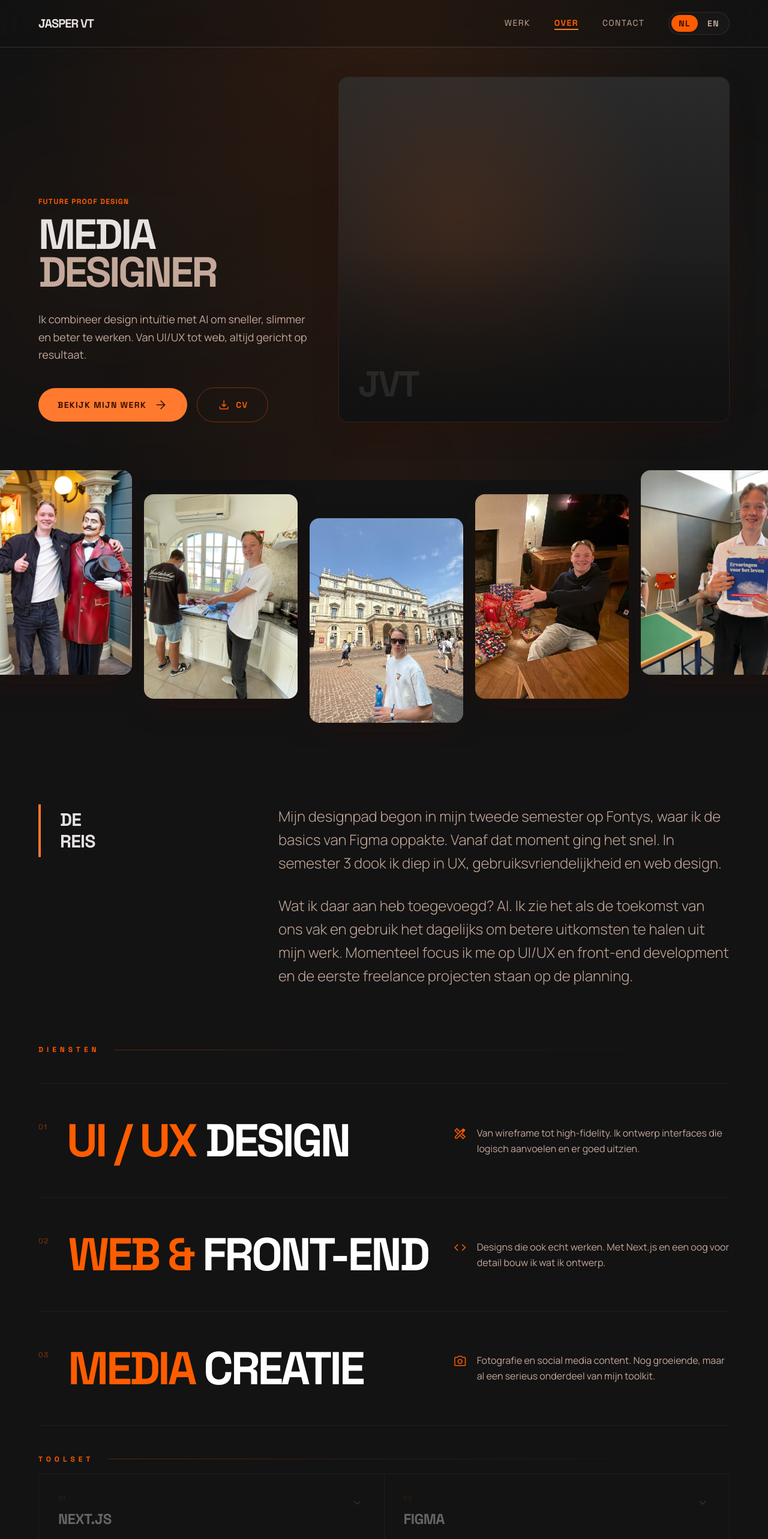
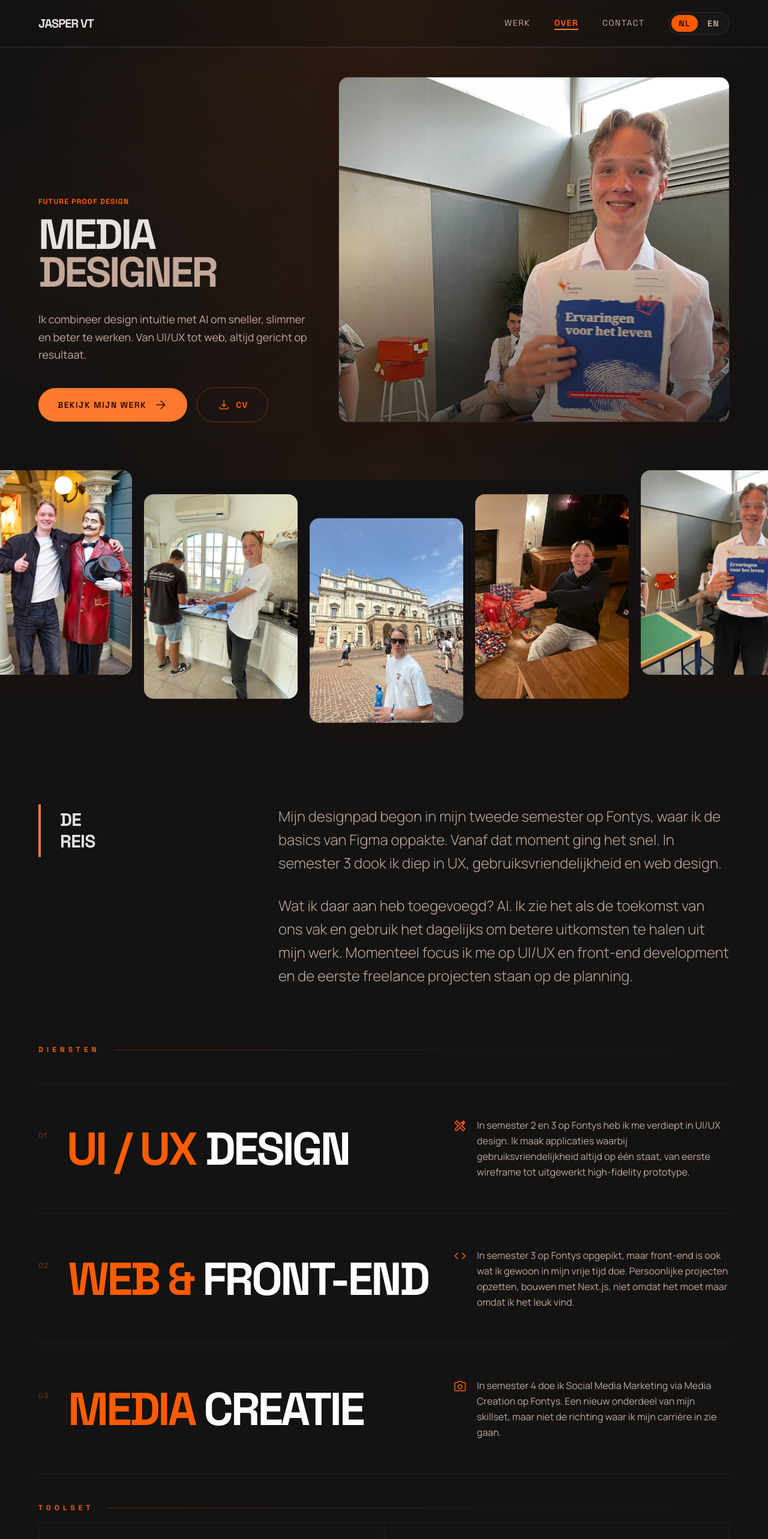
Before and after one commit to Jasper-van-Tilborg/showcaseportfoliosemester4, a Next.js app: page /about in a window 1280 px wide. Shown: the top 2566 px of the page at 60% size. Built offline with nearby package versions, Linux system fonts and the light colour scheme.

Commit message:
final push

```diff
--- a/app/about/page.tsx
+++ b/app/about/page.tsx
@@ -152,6 +152,7 @@ export default function AboutPage() {
 
   const activeProjects = activeTool
     ? projects.filter((p) =>
+        !p.hidden &&
         p.tags.some((tag) =>
           toolTagMap[activeTool]?.some((kw) => tag.toLowerCase().includes(kw))
         )
--- a/app/page.tsx
+++ b/app/page.tsx
@@ -49,7 +49,7 @@ export default function HomePage() {
               />
             </div>
             <div className="absolute -bottom-4 -right-2 md:-bottom-6 md:-right-8 glass-panel p-4 md:p-6 rounded-2xl border border-primary/20 cinematic-shadow">
-              <span className="text-primary font-headline text-3xl md:text-4xl font-bold italic">5+</span>
+              <span className="text-primary font-headline text-3xl md:text-4xl font-bold italic">3</span>
               <p className="text-[10px] tracking-widest uppercase text-on-surface-variant mt-1 font-bold font-label">
                 {t.home.projects}
               </p>
--- a/components/Footer.tsx
+++ b/components/Footer.tsx
@@ -11,7 +11,6 @@ export default function Footer() {
     { label: t.footer.work,    href: "/work" },
     { label: t.footer.about,   href: "/about" },
     { label: t.footer.contact, href: "/contact" },
-    { label: "LinkedIn",       href: "https://linkedin.com", external: true },
   ];
 
   return (
@@ -36,12 +35,10 @@ export default function Footer() {
 
         {/* Links */}
         <div className="flex flex-wrap gap-8 justify-center">
-          {links.map(({ label, href, external }) => (
+          {links.map(({ label, href }) => (
             <Link
               key={label}
               href={href}
-              target={external ? "_blank" : undefined}
-              rel={external ? "noopener noreferrer" : undefined}
               className="font-headline text-[11px] font-bold uppercase tracking-widest text-on-surface-variant hover:text-primary transition-colors duration-300"
             >
               {label}
--- a/components/motion/AboutHero.tsx
+++ b/components/motion/AboutHero.tsx
@@ -1,6 +1,7 @@
 "use client";
 
 import { motion } from "framer-motion";
+import Image from "next/image";
 import Link from "next/link";
 import Icon from "@/components/Icon";
 import { useLanguage } from "@/contexts/LanguageContext";
@@ -51,7 +52,7 @@ export default function AboutHero() {
             <Icon name="arrow_forward" />
           </Link>
           <a
-            href="/cv.html"
+            href="/cv/cv_jasper_van_tilborg.pdf"
             target="_blank"
             className="inline-flex items-center gap-2 px-8 py-4 rounded-full font-headline font-bold border border-primary/40 text-primary hover:bg-primary hover:text-on-primary-fixed transition-all duration-300 uppercase tracking-widest text-sm"
           >
@@ -69,14 +70,15 @@ export default function AboutHero() {
         className="lg:col-span-7 order-1 lg:order-2"
       >
         <div className="relative aspect-[4/5] w-full max-h-[45vh] md:max-h-[72vh] overflow-hidden rounded-2xl glass-card cinematic-shadow">
-          <div className="w-full h-full bg-gradient-to-b from-surface-container-high via-surface-container to-surface-container-lowest" />
-          <div className="absolute inset-0 bg-[radial-gradient(circle_at_30%_40%,rgba(255,92,0,0.12),transparent_60%)]" />
-          <div className="absolute inset-0 bg-gradient-to-t from-background via-transparent to-transparent opacity-60" />
-          <div className="absolute bottom-8 left-8">
-            <p className="font-headline text-4xl md:text-6xl font-bold text-on-surface/10 tracking-tighter uppercase leading-none">
-              JVT
-            </p>
-          </div>
+          <Image
+            src="/persoonlijkefotos/persoonlijkefoto7.jpeg"
+            alt="Jasper van Tilborg"
+            fill
+            quality={90}
+            className="object-cover object-top"
+            sizes="(max-width: 1024px) 100vw, 58vw"
+          />
+          <div className="absolute inset-0 bg-gradient-to-t from-background/60 via-transparent to-transparent" />
         </div>
       </motion.div>
     </section>
--- a/data/translations.ts
+++ b/data/translations.ts
@@ -11,21 +11,21 @@ export const translations = {
       work: "Werk",
       about: "Over",
       contact: "Contact",
-      tagline: "Merkstrateeg & Visueel Ontwerper",
+      tagline: "Designer & Front-end Developer",
     },
     hero: {
-      tagline: "Merkstrateeg & Visueel Ontwerper",
-      line1: "VISUELE",
-      line2: "VERHALEN",
-      line3: "VERTELLEN.",
-      body: "Atmosferische ervaringen creëren door strategisch merkdenken en high-fidelity design. Abstracte visie omzetten naar coherente merkwerkelijkheid.",
+      tagline: "Designer & Front-end Developer",
+      line1: "DIGITALE",
+      line2: "ERVARINGEN",
+      line3: "BOUWEN.",
+      body: "Digitale ervaringen bouwen door doordacht design en clean front-end development. De brug slaan tussen visuele identiteit en interactieve realiteit.",
       cta: "Bekijk Werk",
       secondary: "Over Mij",
     },
     home: {
       designerHeading: "De Designer\nAchter het ",
       designerAccent: "Werk",
-      designerBody: "Ik ben een Media Design student aan Fontys Hogeschool, gespecialiseerd in merkstrategie en visueel ontwerp. Mijn werk bevindt zich op het snijpunt van helder denken en aansprekende esthetiek.",
+      designerBody: "Media Design student aan Fontys met een focus op UI/UX en front-end development. Ik combineer design intuïtie met AI om sneller, slimmer en beter te werken, altijd gericht op resultaat.",
       designerCta: "Volledige Biografie",
       featuredLabel: "Uitgelichte Projecten",
       allProjects: "Alle Projecten",
@@ -35,7 +35,7 @@ export const translations = {
       ctaHeading1: "LATEN WE IETS",
       ctaHeading2: "GROOTS ",
       ctaHeadingAccent: "BOUWEN",
-      ctaBody: "Beschikbaar voor samenwerkingen, stages en creatieve projecten. Laten we verbinden en iets maken dat het waard is om te laten zien.",
+      ctaBody: "Heb je een project, stage of samenwerking in gedachten? Neem gerust contact op.",
       ctaButton: "Neem Contact Op",
       projects: "projecten",
     },
@@ -76,17 +76,17 @@ export const translations = {
         {
           title: "UI / UX",
           subtitle: "DESIGN",
-          description: "Van wireframe tot high-fidelity. Ik ontwerp interfaces die logisch aanvoelen en er goed uitzien.",
+          description: "In semester 2 en 3 op Fontys heb ik me verdiept in UI/UX design. Ik maak applicaties waarbij gebruiksvriendelijkheid altijd op één staat, van eerste wireframe tot uitgewerkt high-fidelity prototype.",
         },
         {
           title: "WEB &",
           subtitle: "FRONT-END",
-          description: "Designs die ook echt werken. Met Next.js en een oog voor detail bouw ik wat ik ontwerp.",
+          description: "In semester 3 op Fontys opgepikt, maar front-end is ook wat ik gewoon in mijn vrije tijd doe. Persoonlijke projecten opzetten, bouwen met Next.js, niet omdat het moet maar omdat ik het leuk vind.",
         },
         {
           title: "MEDIA",
           subtitle: "CREATIE",
-          description: "Fotografie en social media content. Nog groeiende, maar al een serieus onderdeel van mijn toolkit.",
+          description: "In semester 4 doe ik Social Media Marketing via Media Creation op Fontys. Een nieuw onderdeel van mijn skillset, maar niet de richting waar ik mijn carrière in zie gaan.",
         },
       ],
       education: [
@@ -157,7 +157,7 @@ export const translations = {
     home: {
       designerHeading: "The Designer\nBehind the ",
       designerAccent: "Work",
-      designerBody: "I'm a media design student at Fontys University of Applied Sciences, specialising in brand strategy and visual design. My work lives at the intersection of clear thinking and compelling aesthetics.",
+      designerBody: "Media Design student at Fontys University of Applied Sciences, focused on UI/UX and front-end development. I combine design intuition with AI to work faster, smarter, and better, always focused on results.",
       designerCta: "Full Biography",
       featuredLabel: "Featured Works",
       allProjects: "All Projects",
@@ -167,7 +167,7 @@ export const translations = {
       ctaHeading1: "LET'S BUILD",
       ctaHeading2: "SOMETHING ",
       ctaHeadingAccent: "GREAT",
-      ctaBody: "Open for collaborations, internships, and creative projects. Let's connect and make something worth showing.",
+      ctaBody: "Got a project, internship, or collaboration in mind? Feel free to reach out.",
       ctaButton: "Get In Touch",
       projects: "projects",
     },
@@ -208,17 +208,17 @@ export const translations = {
         {
           title: "UI / UX",
           subtitle: "DESIGN",
-          description: "From wireframe to high-fidelity. I design interfaces that feel logical and look great.",
+          description: "In semesters 2 and 3 at Fontys I dived into UI/UX design. I build applications where usability always comes first, from initial wireframe to fully worked out high-fidelity prototype.",
         },
         {
           title: "WEB &",
           subtitle: "FRONT-END",
-          description: "Designs that actually work. With Next.js and an eye for detail I build what I design.",
+          description: "Picked up in semester 3 at Fontys, but front-end is also something I do in my own time. Setting up personal projects, building with Next.js, not because I have to but because I enjoy it.",
         },
         {
           title: "MEDIA",
           subtitle: "CREATION",
-          description: "Photography and social media content. Still growing, but already a serious part of my toolkit.",
+          description: "In semester 4 I'm doing Social Media Marketing through Media Creation at Fontys. A new part of my skillset, but not the direction I see my career heading in.",
         },
       ],
       education: [
```
Also changed, not shown: 1 other file (tests, documents, lock files or other folders).
